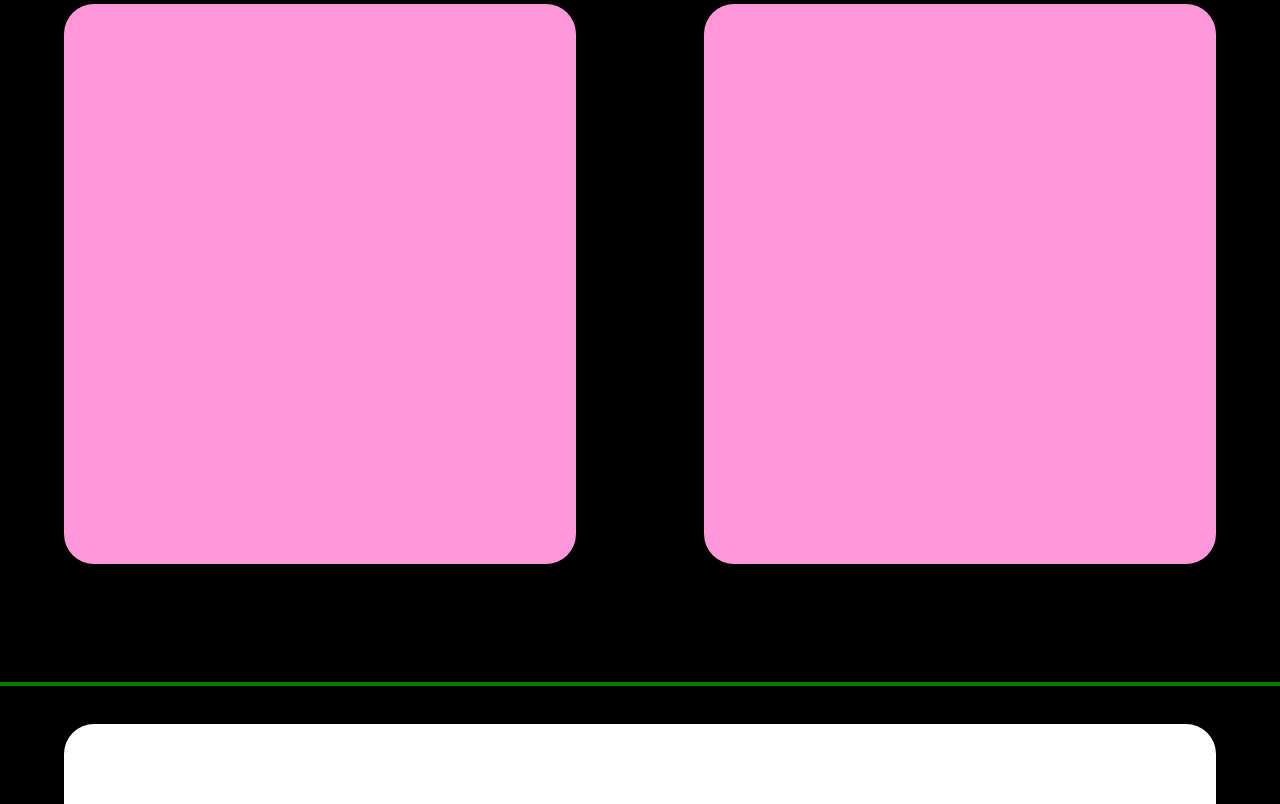
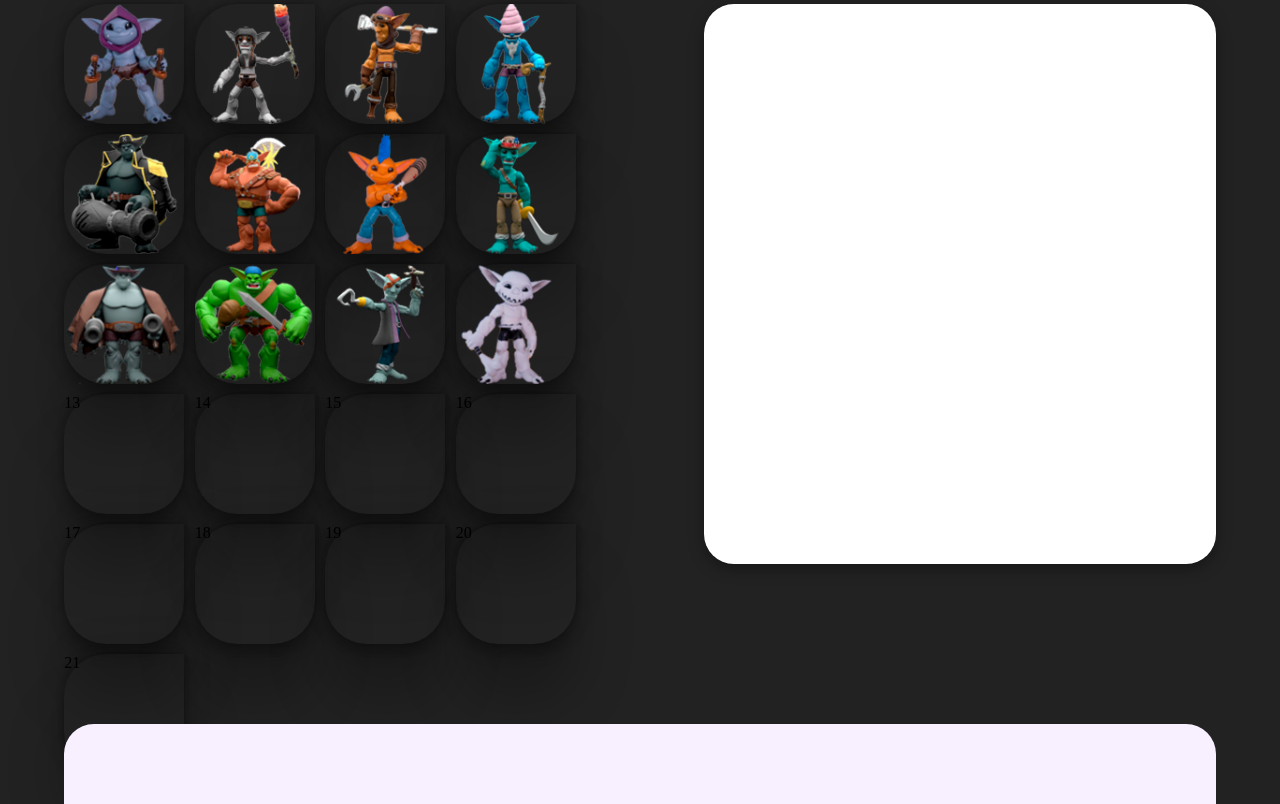
Before and after one commit to bloosterone/Plunderlings_beta, a plain HTML site: page Index.html in a window 1280 px wide. Shown: the part 1716-2520 px from the top of the page. Drawn offline with nearby package versions, Linux system fonts and the light colour scheme; a web font is replaced by a local one.

Commit message:
se agregan animaciones, test mobile

```diff
--- a/Index.html
+++ b/Index.html
@@ -11,6 +11,7 @@
 <link rel="preconnect" href="https://fonts.gstatic.com" crossorigin>
 <link href="https://fonts.googleapis.com/css2?family=Kanit&display=swap" rel="stylesheet">
 <script src="https://unpkg.com/typed.js@2.0.15/dist/typed.umd.js"></script>
+<link rel="stylesheet" href="https://unpkg.com/aos@next/dist/aos.css" />
 
 <title>Plunderlings_beta</title>
 </head>
@@ -79,7 +80,7 @@
         </nav>
     </header>
     <main>
-      <section class="first_section">
+      <section class="first_section" data-aos="zoom-in-up"data-aos-delay="800"data-aos-duration="1000">
         <h1>Welcome to Plunder<span id="typed"> </span>!</h1>
         <div  id="test">
           <p><i class="letras">planet</i></p>
@@ -90,11 +91,37 @@
       </section>
       <section class="second_section">
         <div class="second_window">
-          <h2>Plunderlings will continue expand this new world to incorporate new creatures inspired from island animals, legends and history.</h2>
+          <h2 data-aos="fade-up"
+          data-aos-anchor-placement="bottom-bottom"
+          data-aos-delay="100"data-aos-duration="1000">Plunderlings will continue expand this new world to incorporate new creatures inspired from island animals, legends and history.</h2>
         </div>
       </section>
-      <section class="third_section">
-        <div class="third_window">
+      <section class="third_section" >
+        <div class="third_window-A" data-aos="fade-right"data-aos-delay="800"data-aos-duration="1000">
+
+          <div class="third_window-target"><img src="/img/pirata1.png" alt="pirata1"></div>
+          <div class="third_window-target"><img src="/img/pirata02.png" alt="pirata2"></div>
+          <div class="third_window-target"><img src="/img/pirata03.png" alt="pirata3"></div>
+          <div class="third_window-target"><img src="/img/pirata04.png" alt="pirata4"></div>
+          <div class="third_window-target"><img src="/img/pirata05.png" alt="pirata5"></div>
+          <div class="third_window-target"><img src="/img/pirata06.png" alt="pirata6"></div>
+          <div class="third_window-target"><img src="/img/pirata07.png" alt="pirata7"></div>
+          <div class="third_window-target"><img src="/img/pirata08.png" alt="pirata8"></div>
+          <div class="third_window-target"><img src="/img/pirata09.png" alt="pirata9"></div>
+          <div class="third_window-target"><img src="/img/pirata10.png" alt="pirata10"></div>
+          <div class="third_window-target"><img src="/img/pirata11.png" alt="pirata11"></div>
+          <div class="third_window-target"><img src="/img/pirata12.png" alt="pirata12"></div>
+          <div class="third_window-target">13</div>
+          <div class="third_window-target">14</div>
+          <div class="third_window-target">15</div>
+          <div class="third_window-target">16</div>
+          <div class="third_window-target">17</div>
+          <div class="third_window-target">18</div>
+          <div class="third_window-target">19</div>
+          <div class="third_window-target">20</div>
+          <div class="third_window-target">21</div>
+
+
         </div>
         <div class="third_window">
         </div>
@@ -108,6 +135,10 @@
       <section class="first_section"></section>
     </main>
 </body>
+<script src="https://unpkg.com/aos@next/dist/aos.js"></script>
+<script>
+  AOS.init();
+</script>
 <script>
     setTimeout(() => {
 
--- a/css/index.css
+++ b/css/index.css
@@ -1,8 +1,8 @@
 :root{
-    --estructura: red;
+    /* --estructura: red;
     --estructura_hijo: green;
     --estructura_hijo-subhijo: pink;
-    --section: black;
+    --section: black; */
 
   }
   *{
@@ -10,11 +10,52 @@
     padding: 0;
     box-sizing: border-box;
   }
+  /* Estilos para navegadores WebKit (Chrome, Safari) */
+body::-webkit-scrollbar {
+  width: 10px; /* Ancho de la barra de desplazamiento */
+
+}
+
+body::-webkit-scrollbar-thumb {
+  background-color: #ed1c5b;; /* Color del pulgar (la parte que se arrastra) */
+  border-radius: 6px; /* Bordes redondeados del pulgar */
+}
+
+body::-webkit-scrollbar-track {
+  background-color: transparent; /* Color de fondo de la barra de desplazamiento */
+}
+
+/* Estilos para Firefox */
+/* Nota: A partir de Firefox 64, puedes usar también ::-webkit-scrollbar */
+/* Pero aún se proporciona ::-moz-scrollbar para versiones anteriores */
+body::-moz-scrollbar {
+  width: 10px; /* Ancho de la barra de desplazamiento */
+}
+
+body::-moz-scrollbar-thumb {
+  background-color: #ed1c5b;; /* Color del pulgar (la parte que se arrastra) */
+  border-radius: 6px; /* Bordes redondeados del pulgar */
+}
+
+body::-moz-scrollbar-track {
+  background-color: transparent; /* Color de fondo de la barra de desplazamiento */
+}
+
+  html{
+    scroll-behavior: smooth;
+  }
   html,body{
     width: 100%;
     height: 500vh;
-    background-color: #000;
-    transition: all 1s ease;
+    background-color: #222222;
+    scrollbar-width: thin; /* Para Firefox */
+
+
+    -webkit-transition: background-color 1s ease; /* Safari y Chrome */
+    -moz-transition:background-color 1s ease; /* Firefox */
+    -ms-transition: background-color 1s ease; /* Internet Explorer */
+    -o-transition: background-color 1s ease; /* Opera */
+    transition: background-color 1s ease; /* Propiedad no prefijada */
   }
   header{
     outline: 2px solid var(--estructura);
@@ -57,12 +98,13 @@
   }
 
   .first_section p{
+    width: 100%;
     font-family: 'Kanit', sans-serif;
-    font-size: 18px;
+    font-size: 30px;
     text-align: center;
     margin-top: 20px;
-    line-height: 32px;
-    max-width: 680px;
+    line-height: 42px;
+    max-width: 1000px;
   }
   #typed{
     color: #ed1c5b;
@@ -94,7 +136,7 @@
     border-radius: 30px;
     width: 90%;
     height: 90%;
-    background-color:  #ed1c5b;
+    background-color:  #A4907C;
     display: flex;
     justify-content: center;
     align-items: center;
@@ -128,12 +170,38 @@
       border-radius: 30px;
       width: 40%;
       height: 70%;
-      background-color:  #ff97d9;
-      display: flex;
-      justify-content: center;
-      align-items: center;
+      background-color:  #fff;
+
       padding: 5%;
       box-shadow: rgba(0, 0, 0, 0.35) 0px 5px 15px;
+    }
+    .third_window-A{
+      border-radius: 40px;
+      width: 40%;
+      height: 70%;
+
+      display: grid;
+      grid-template-columns: repeat(4, 120px);
+      grid-template-rows: repeat(6, 120px);
+      grid-gap: 10px;
+      justify-content: space-around;
+     align-content: space-around;
+
+
+    }
+    .third_window-target{
+      border-top-left-radius: 2.625rem;
+  border-bottom-right-radius: 2.625rem;
+  border-bottom-left-radius: 2.625rem;
+      box-shadow: rgba(0, 0, 0, 0.25) 0px 54px 55px, rgba(0, 0, 0, 0.12) 0px -12px 30px, rgba(0, 0, 0, 0.12) 0px 4px 6px, rgba(0, 0, 0, 0.17) 0px 12px 13px, rgba(0, 0, 0, 0.09) 0px -3px 5px;
+      transition: box-shadow .3s ease-in;
+    }
+    .third_window-target img{
+      width: 100%;
+      height: 100%;
+    }
+    .third_window-target:hover{
+      cursor: pointer;
     }
       /* ------------THIRD SECTION---------- */
 /* ------------FOUR SECTION---------- */
@@ -151,7 +219,7 @@
         border-radius: 30px;
         width: 90%;
         height: 90%;
-        background-color:  #FFF;
+        background-color:  #f9f0ff;;
         display: flex;
         justify-content: center;
         align-items: center;
@@ -165,4 +233,5 @@
     line-height: 52px;
     color: #000;
       }
+
       /* ------------THIRD SECTION---------- */
--- a/js/index.js
+++ b/js/index.js
@@ -27,15 +27,20 @@ const typed = new Typed('#typed', {
 
 	if (topPosition<= 350 &&  topPosition>= -1766) {
 
-		body.style = 'background-color: #ed1c5b;'
+		body.style = 'background-color: #A4907C;'
 
 
 	}
 	else if(topPosition<= -1766 && topPosition>= -4000 ){
-		body.style = 'background-color: #fff;'
+
+		body.style = 'background-color: #f9f0ff;'
+
+
 	}
 	else{
-		body.style = 'background-color: #000;'
+
+		body.style = 'background-color: #222222;'
+
 	}
   }
 
```
Also changed, not shown: img/pirata02.png (added), img/pirata03.png (added), img/pirata04.png (added), img/pirata05.png (added), img/pirata06.png (added), img/pirata07.png (added), img/pirata08.png (added), img/pirata09.png (added), img/pirata1.png (added), img/pirata10.png (added), img/pirata11.png (added), img/pirata12.png (added), img/pirata13.png (added).
